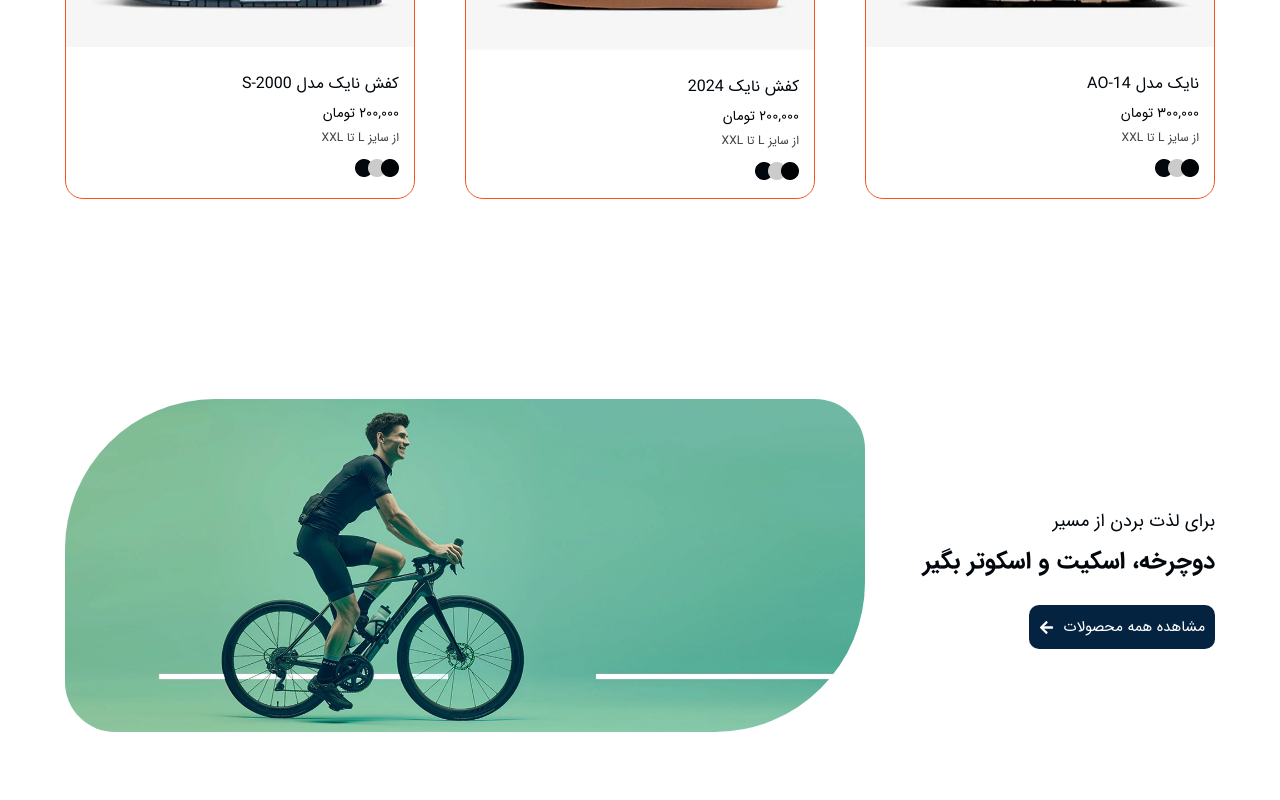
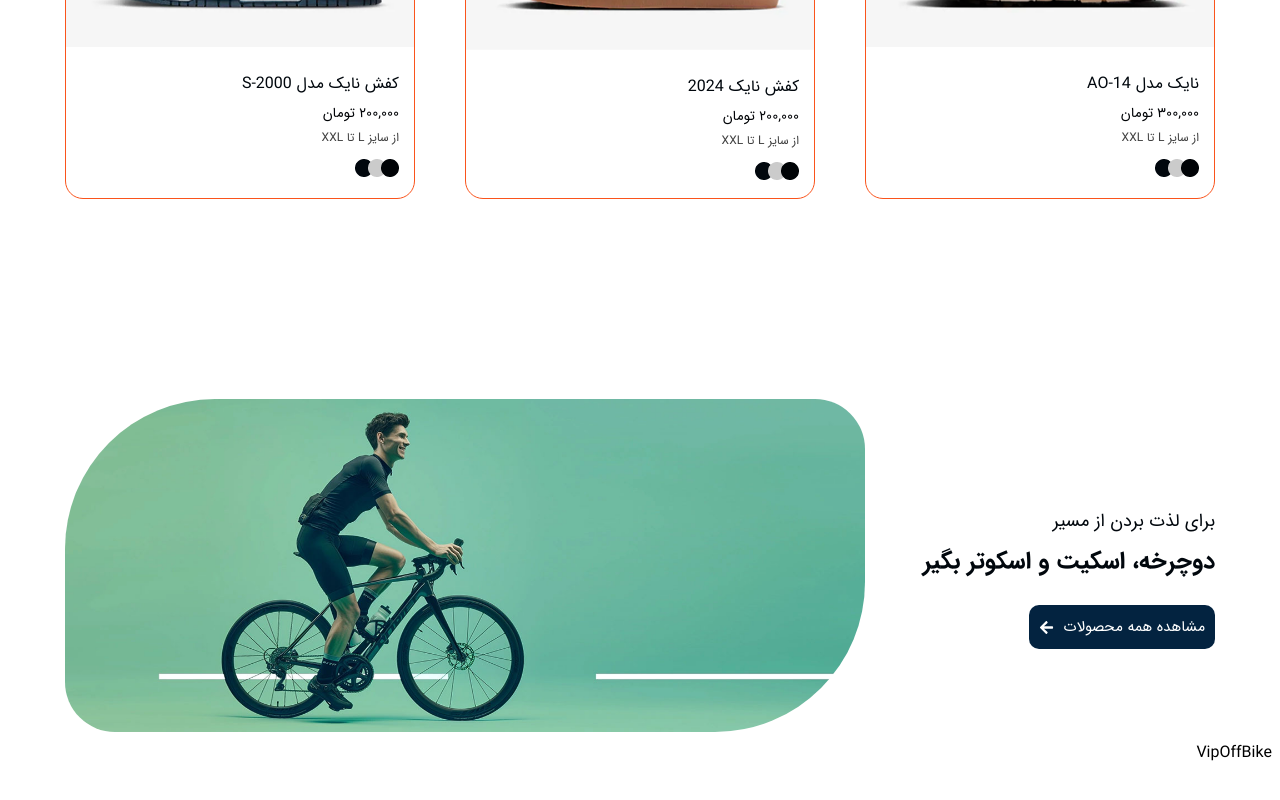
Before and after one commit to NooberThanYall/FitLand, a React (Vite) app: page / in a window 1280 px wide. Shown: the part 2553-3353 px from the top of the page. Before the commit the page ends 3328 px from the top, so only its background shows below. Built offline with nearby package versions, Linux system fonts and the light colour scheme.

Commit message:
create files for bikes offer

```diff
--- /dev/null
+++ b/src/Components/VipOffBike/VipOffBike.tsx
@@ -0,0 +1,9 @@
+import React from 'react'
+import './VipOffBike.css'
+import './mediaVipOffBike.css'
+
+export default function VipOffBike() {
+  return (
+    <div>VipOffBike</div>
+  )
+}
--- a/src/Pages/Home/Home.tsx
+++ b/src/Pages/Home/Home.tsx
@@ -3,6 +3,7 @@ import NewBrand from '../../Components/NewBrand/NewBrand'
 import VipOffer from '../../Components/VipOffer/VipOffer'
 import NewShoes from '../../Components/NewShoes/NewShoes'
 import ImgBike from '../../Components/ImgBike/ImgBike'
+import VipOffBike from '../../Components/VipOffBike/VipOffBike'
 
 export default function Home() {
   return (
@@ -12,6 +13,7 @@ export default function Home() {
         <VipOffer />
         <NewShoes />
         <ImgBike />
+        <VipOffBike />
     </div>
   )
 }
```
Also changed, not shown: src/Components/VipOffBike/VipOffBike.css (added), src/Components/VipOffBike/mediaVipOffBike.css (added).
